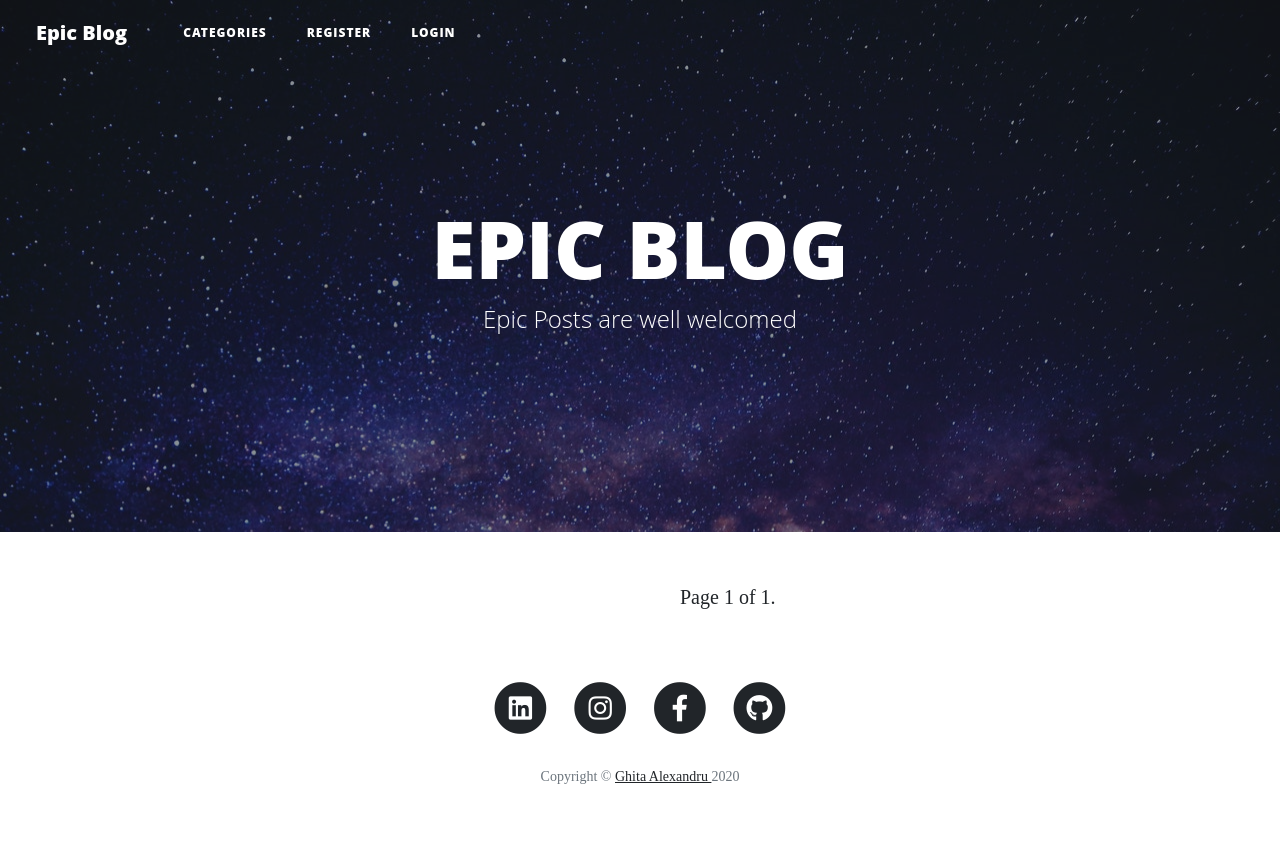
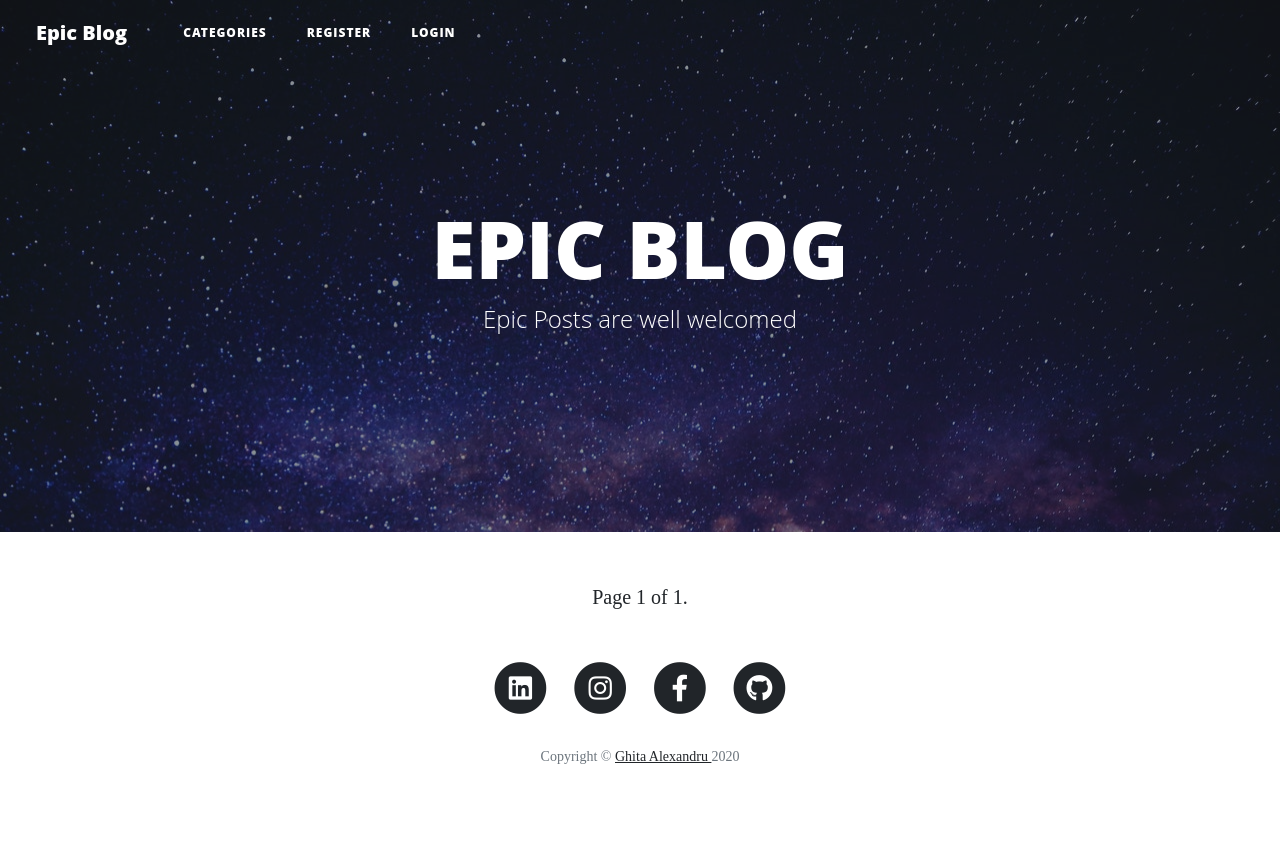
Before and after one commit to GhitaAlexandruIon/EpicBlog, a Django app: page / in a window 1280 px wide. After the commit the page ends 764 px from the top, so only its background shows below. Run offline with Django 3.2, Linux system fonts and the light colour scheme; data that the repository does not hold is empty; some libraries are stand-ins or nearby versions.

Commit message:
center pagination

```diff
--- a/epicApp/forms.py
+++ b/epicApp/forms.py
@@ -13,7 +13,6 @@ except ProgrammingError as f:
     print(f)
 except OperationalError as d:
     print(d)
-
 
 
 class CommentForm(forms.ModelForm):
--- a/epicApp/templates/home.html
+++ b/epicApp/templates/home.html
@@ -49,5 +49,6 @@
             </div>
         </div>
     {% endfor %}
-    {% include 'pagination.html' %}
+     {% include 'pagination.html' %}
+
 {% endblock %}
--- a/static/epicapp/css/style.css
+++ b/static/epicapp/css/style.css
@@ -29,7 +29,8 @@ a {
 }
 
 a:focus, a:hover {
-    color: #0085a1
+    color: #0085a1;
+    text-decoration: none;
 }
 
 blockquote {
@@ -218,7 +219,7 @@ header.masthead .page-heading .subheading, header.masthead .site-heading .subhea
 }
 
 @media only screen and (min-width: 768px) {
-    header.masthead .page-heading h1, header.masthead .site-heading h1 {
+    header.masthead .page-heading h1, header.masthead .site-heading h1, .profile-card-wrapper {
         font-size: 80px
     }
 }
@@ -400,8 +401,7 @@ footer .copyright {
 }
 
 .pagination {
-    margin-left: 34em;
-    margin-bottom: 1em;
+    margin: auto;
 }
 
 
--- a/templates/base.html
+++ b/templates/base.html
@@ -22,6 +22,7 @@
 
 </head>
 <body>
+
 {% include 'navbar.html' %}
 
 
--- a/templates/pagination.html
+++ b/templates/pagination.html
@@ -1,4 +1,7 @@
-<div class="pagination">
+<div class="container">
+    <div class="row">
+
+        <div class="pagination">
     <span class="step-links">
         {% if page_obj.has_previous %}
             <a href="?page=1">&laquo; first</a>
@@ -14,4 +17,7 @@
             <a href="?page={{ page_obj.paginator.num_pages }}">last &raquo;</a>
         {% endif %}
     </span>
+            </div>
+
+    </div>
 </div>
```
Also changed, not shown: epicApp/templates/post_detail.html (+8 -6 lines).
